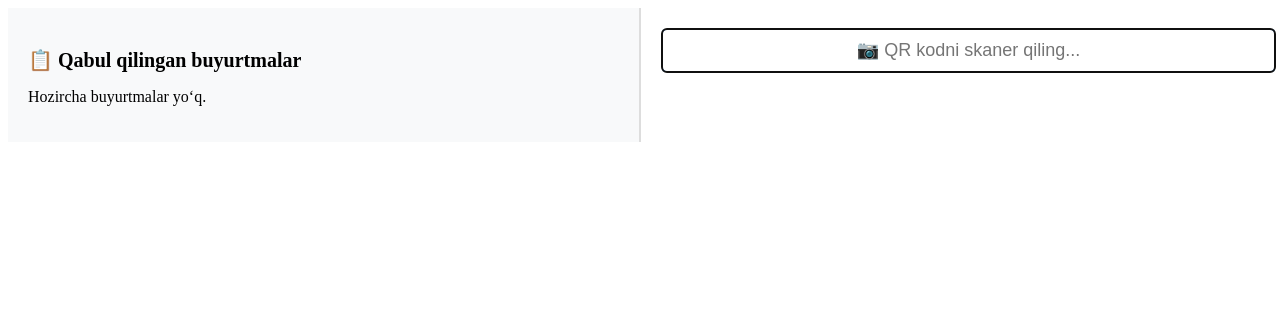
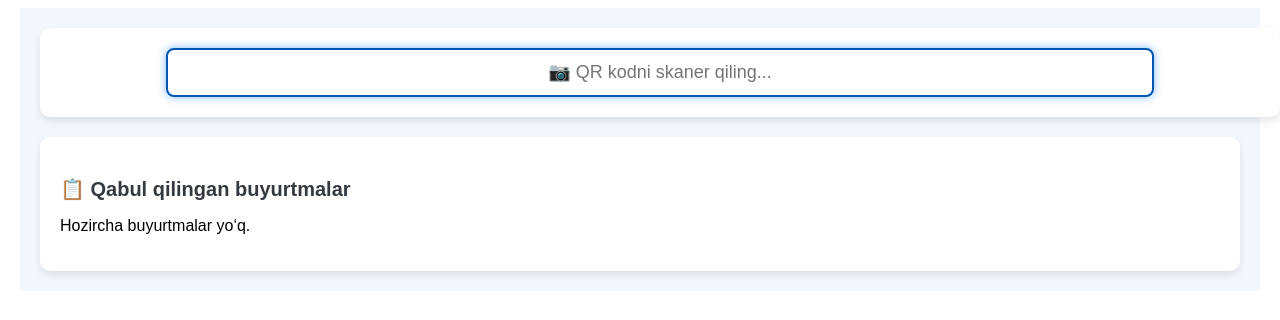
Before and after one commit to GolibjonAbdurasulov/bon-app-front, a Vue app: page /home in a window 1280 px wide. Shown: the top 320 px of the page. Built offline with nearby package versions, Linux system fonts and the light colour scheme.

Commit message:
add receivedorder getter function

```diff
--- a/src/components/HomePage.vue
+++ b/src/components/HomePage.vue
@@ -1,5 +1,21 @@
+
+
 <template>
   <div class="container">
+    <!-- QR kod skaner paneli -->
+    <div class="scanner-panel">
+      <input
+        type="text"
+        ref="scannerInput"
+        v-model="scannedData"
+        @keydown.enter.prevent="handleScan"
+        class="scanner-input"
+        placeholder="📷 QR kodni skaner qiling..."
+      />
+      <p v-if="message" class="message">{{ message }}</p>
+    </div>
+
+    <div class="content">
       <!-- Qabul qilingan buyurtmalar -->
       <div v-if="!isScanning" class="orders-panel">
         <h3 class="panel-title">📋 Qabul qilingan buyurtmalar</h3>
@@ -16,18 +32,6 @@
         </ul>
         <p v-else>Hozircha buyurtmalar yo‘q.</p>
       </div>
-
-    <!-- QR kod skaner paneli -->
-    <div class="scanner-panel">
-      <input
-        type="text"
-        ref="scannerInput"
-        v-model="scannedData"
-        @keydown.enter.prevent="handleScan"
-        class="scanner-input"
-        placeholder="📷 QR kodni skaner qiling..."
-      />
-      <p v-if="message" class="message">{{ message }}</p>
 
       <!-- Skanner natijalari -->
       <div v-if="apiResult" class="result-container">
@@ -111,13 +115,17 @@ export default {
     async markAsPaid() {
       try {
         const url = `https://api.bonapp.uz/Check/ChangeCheckStatusToCash?id=${this.apiResult.id}`;
-        await this.fetchData(url, "PUT");
+        const response = await this.fetchData(url, "PUT");
+        if (response?.code === 200) {
           this.message = "To‘lov tasdiqlandi!";
           setTimeout(() => {
+            this.apiResult = null;
             this.message = "";
-          this.apiResult = null;
-          this.resetScanner();
+            this.isScanning = false;
           }, 2000);
+        } else {
+          throw new Error("Serverdan noto‘g‘ri javob keldi");
+        }
       } catch (error) {
         this.message = "To‘lov tasdiqlanmadi!";
       }
@@ -137,7 +145,6 @@ export default {
         if (!response.ok) throw new Error("Server javobi noto‘g‘ri");
         return response.json();
       } catch (error) {
-        console.error("fetchData xatosi:", error);
         return null;
       }
     },
@@ -145,7 +152,6 @@ export default {
     resetScanner() {
       setTimeout(() => {
         this.scannedData = "";
-        this.isScanning = false;
         this.focusInput();
       }, 500);
     },
@@ -164,39 +170,160 @@ export default {
 </script>
 
 <style scoped>
+/* Umumiy container */
 .container {
   display: flex;
+  flex-direction: column;
   width: 100%;
+  max-width: 1200px;
+  margin: auto;
+  padding: 20px;
+  font-family: "Arial", sans-serif;
+  background-color: #f4f7fc;
 }
+
+/* QR kod skaner paneli */
+.scanner-panel {
+  width: 100%;
+  text-align: center;
+  padding: 20px;
+  background: #ffffff;
+  border-radius: 10px;
+  box-shadow: 0 4px 8px rgba(0, 0, 0, 0.1);
+  margin-bottom: 20px;
+}
+
+.scanner-input {
+  width: 80%;
+  padding: 12px;
+  font-size: 18px;
+  border: 2px solid #007bff;
+  border-radius: 8px;
+  text-align: center;
+  outline: none;
+  transition: 0.3s;
+}
+
+.scanner-input:focus {
+  border-color: #0056b3;
+  box-shadow: 0 0 8px rgba(0, 123, 255, 0.5);
+}
+
+.message {
+  margin-top: 10px;
+  color: #dc3545;
+  font-weight: bold;
+}
+
+/* Asosiy content qismi */
+.content {
+  display: flex;
+  flex-direction: row;
+  gap: 20px;
+}
+
+/* Buyurtmalar paneli */
 .orders-panel {
   flex: 1;
   padding: 20px;
-  background: #f8f9fa;
-  border-right: 2px solid #ddd;
+  background: #ffffff;
+  border-radius: 10px;
+  box-shadow: 0 4px 8px rgba(0, 0, 0, 0.1);
+  max-height: 500px;
+  overflow-y: auto;
 }
+
 .panel-title {
   font-size: 20px;
-  margin-bottom: 10px;
+  font-weight: bold;
+  color: #343a40;
+  margin-bottom: 15px;
 }
+
 .orders-list {
   list-style: none;
   padding: 0;
 }
+
 .order-item {
-  padding: 10px;
-  border-bottom: 1px solid #ddd;
+  background: #f8f9fa;
+  padding: 12px;
+  border-radius: 8px;
+  margin-bottom: 10px;
+  box-shadow: 0 2px 5px rgba(0, 0, 0, 0.1);
 }
-.scanner-panel {
-  flex: 1;
+
+/* Buyurtma tafsilotlari */
+.result-container {
+  flex: 2;
   padding: 20px;
+  background: white;
+  border-radius: 10px;
+  box-shadow: 0 4px 8px rgba(0, 0, 0, 0.1);
   text-align: center;
 }
+
+.order-title {
+  font-size: 22px;
+  font-weight: bold;
+  color: #343a40;
+  margin-bottom: 15px;
+}
+
+.order-info {
+  background: #f8f9fa;
+  padding: 15px;
+  border-radius: 8px;
+  box-shadow: 0 2px 5px rgba(0, 0, 0, 0.1);
+  margin-bottom: 15px;
+}
+
+.food-table {
+  width: 100%;
+  border-collapse: collapse;
+  margin-top: 10px;
+}
+
+.food-table th, .food-table td {
+  border: 1px solid #dee2e6;
+  padding: 8px;
+  text-align: left;
+}
+
+.food-table th {
+  background-color: #007bff;
+  color: white;
+}
+
+/* To‘lov tugmasi */
+.pay-button {
+  background: #28a745;
+  color: white;
+  border: none;
+  padding: 12px 20px;
+  border-radius: 8px;
+  font-size: 18px;
+  cursor: pointer;
+  transition: 0.3s;
+  margin-top: 15px;
+}
+
+.pay-button:hover {
+  background: #218838;
+}
+
+/* Mobil ekranlar uchun moslashtirish */
+@media (max-width: 768px) {
+  .content {
+    flex-direction: column;
+  }
+
   .scanner-input {
     width: 100%;
-  padding: 10px;
-  font-size: 18px;
-  border: 2px solid #007bff;
-  border-radius: 5px;
-  text-align: center;
+  }
+
+  .pay-button {
+    width: 100%;
+  }
 }
 </style>
```
Lines whose indentation alone changed are shown as unchanged.
